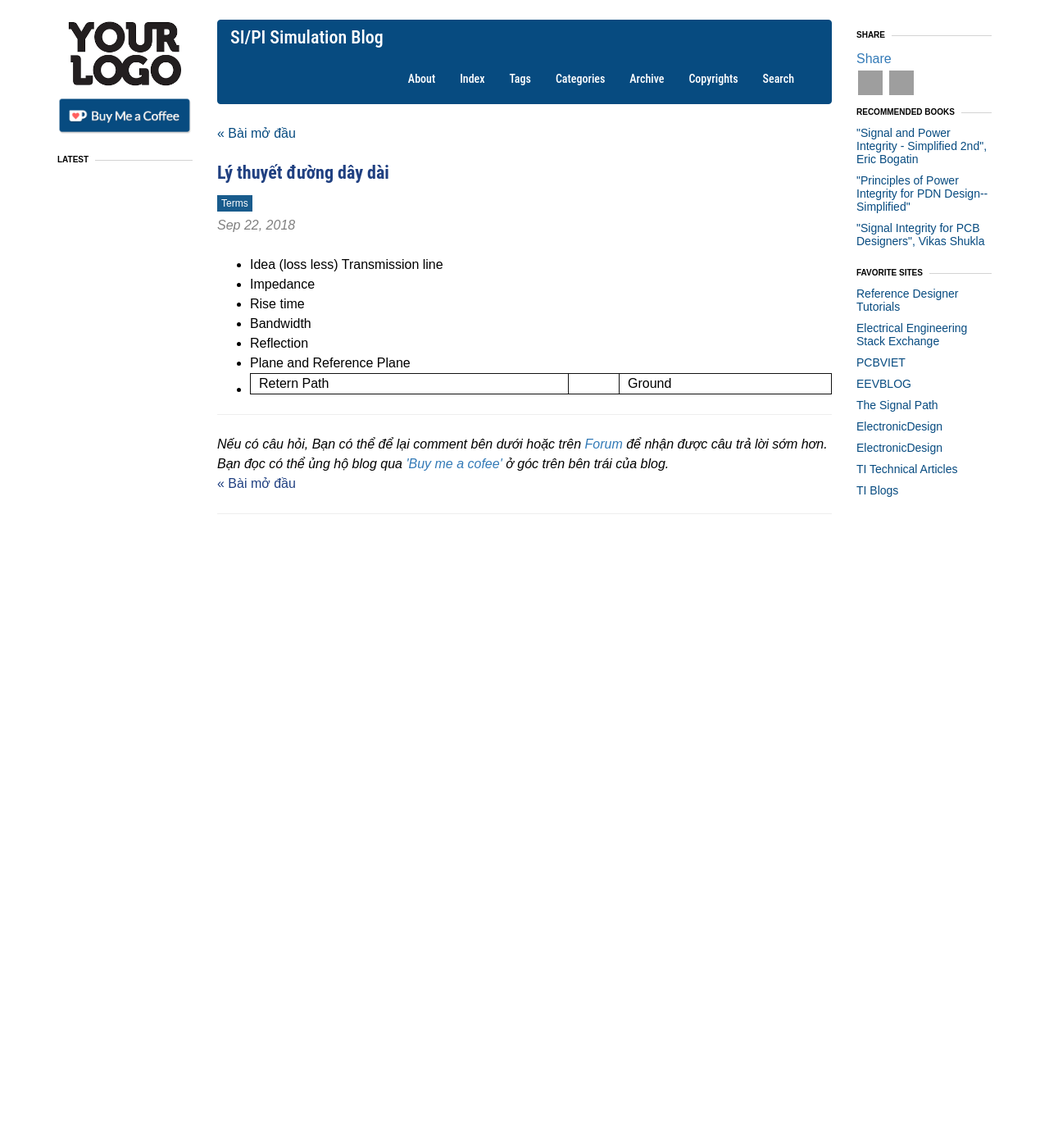
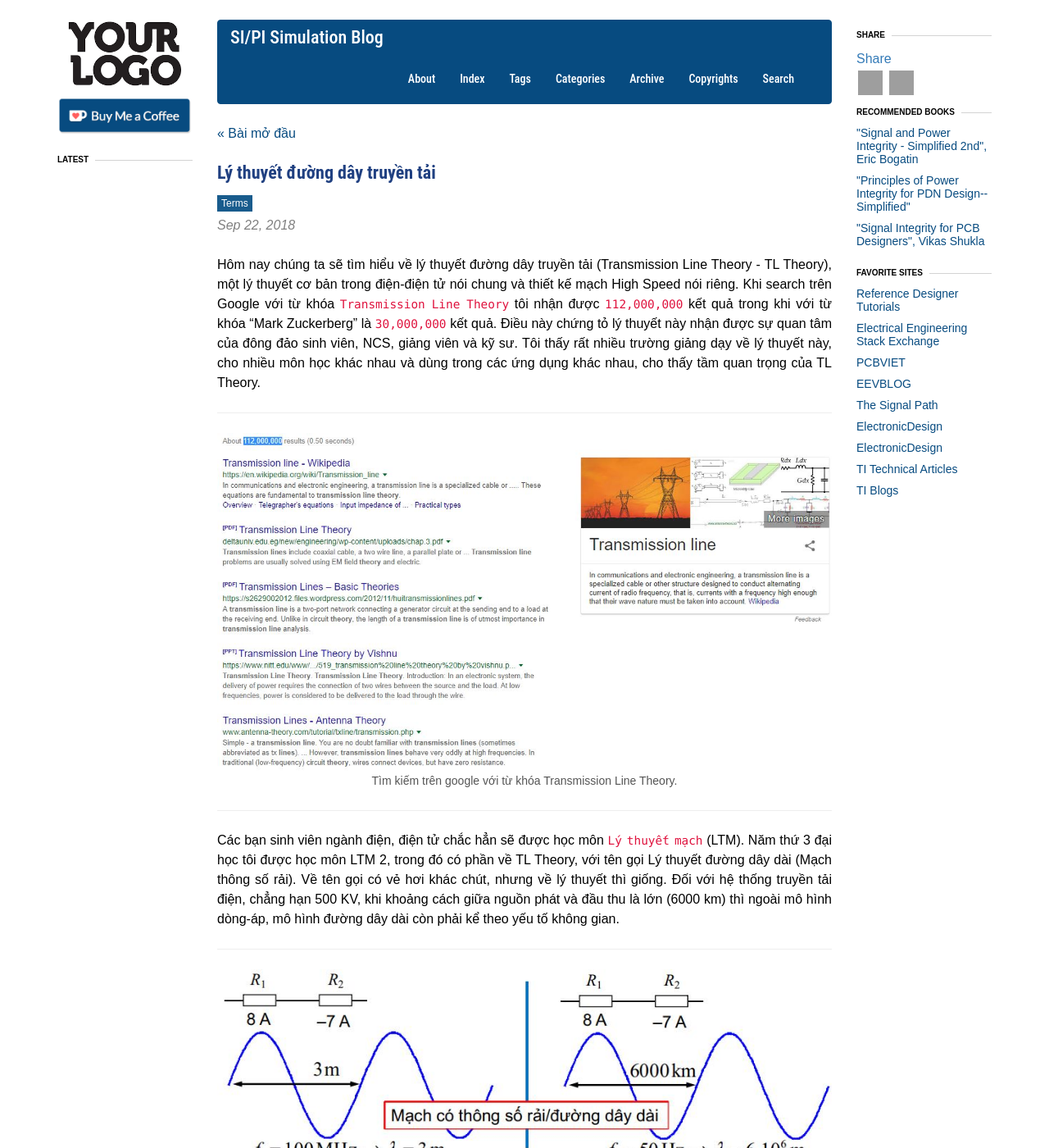
Before and after one commit to anhvanthe/SignalPowerIntegrity, a Jekyll site: the page built from _posts/2018-09-22-lythuyet-duong-day-dai.md, in a window 1280 px wide and 1400 px high. Shown: the whole window at 82% size. Built offline with Jekyll 4.4.1, drawn with Linux system fonts in a browser that asks for light colours; nearby versions of some CDN libraries; comment, search, counter and statistics services are not loaded; some of the changed text lies outside the part shown; grey boxes are pictures that could not be loaded.

Commit message:
update 2018-09-22-lythuyet-duong-day-dai.md

```diff
--- a/_posts/2018-09-22-lythuyet-duong-day-dai.md
+++ b/_posts/2018-09-22-lythuyet-duong-day-dai.md
@@ -1,13 +1,33 @@
 ---
 layout: post
 comments: true
-title:  "Lý thuyết đường dây dài"
+title:  "Lý thuyết đường dây truyền tải"
 permalink: /2018/09/22/tl/
 date:   2018-09-22
 tags: Terms
 categories: Basic
 
 ---
+
+Hôm nay chúng ta sẽ tìm hiểu về lý thuyết đường dây truyền tải (Transmission Line Theory - TL Theory), một lý thuyết cơ bản trong điện-điện tử nói chung và thiết kế mạch High Speed nói riêng. Khi search trên Google với từ khóa `Transmission Line Theory` tôi nhận được `112,000,000` kết quả trong khi với từ khóa "Mark Zuckerberg" là `30,000,000` kết quả. Điều này chứng tỏ lý thuyết này nhận được sự quan tâm của đông đảo sinh viên, NCS, giảng viên và kỹ sư. Tôi thấy rất nhiều trường giảng dạy về lý thuyết này, cho nhiều môn học khác nhau và dùng trong các ứng dụng khác nhau, cho thấy tầm quan trọng của TL Theory.
+
+<hr>
+<div class="imgcap">
+ <img src ="/assets/1_tl/tl_google.jpg" align = "center" width = "">
+ <div class = "thecap"> Tìm kiếm trên google với từ khóa Transmission Line Theory. </div>
+</div>
+<hr>
+
+Các bạn sinh viên ngành điện, điện tử chắc hẳn sẽ được học môn `Lý thuyết mạch` (LTM). Năm thứ 3 đại học tôi được học môn LTM 2, trong đó có phần về TL Theory, với tên gọi Lý thuyết đường dây dài (Mạch thông số rải). Về tên gọi có vẻ hơi khác chút, nhưng về lý thuyết thì giống. Đối với hệ thống truyền tải điện, chẳng hạn 500 KV, khi khoảng cách giữa nguồn phát và đầu thu là lớn (6000 km) thì ngoài mô hình dòng-áp, mô hình đường dây dài còn phải kể theo yếu tố không gian.
+
+<hr>
+<div class="imgcap">
+ <img src ="/assets/1_tl/tl_ncp.jpg" align = "center" width = "">
+ <div class = "thecap"> TL Theory cho truyền tải điện. </div>
+</div>
+<hr>
+
+
 
 <!--
 - Idea (loss less) Transmission line
```
Also changed, not shown: assets/1_tl/tl_google.JPG (added), assets/1_tl/tl_ncp.JPG (added).
